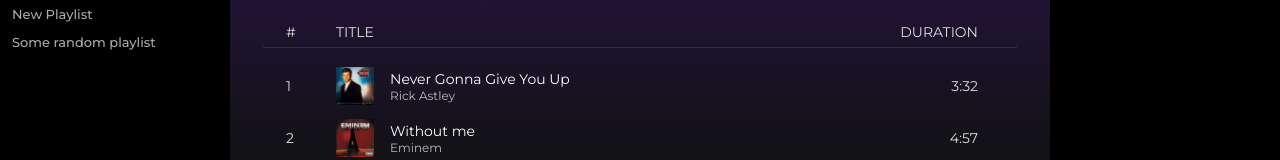
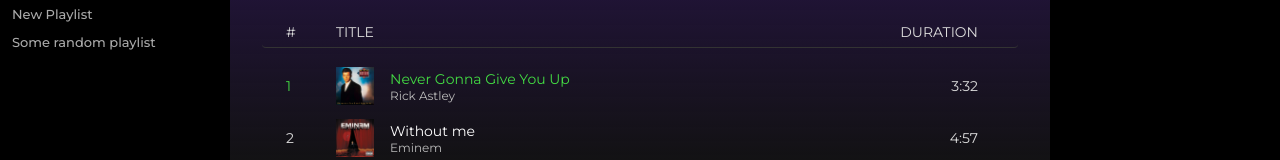
Before and after one commit to xPiccolinox/Spotify-Project, a React (Create React App) app: page /playlist/0 in a window 1280 px wide. Shown: the part 430-590 px from the top of the page. Built offline with nearby package versions, Linux system fonts and the light colour scheme.

Commit message:
Button on song tile changes from ChangeSong to Pause/Play button if it's current song's tile

```diff
--- a/src/App.js
+++ b/src/App.js
@@ -31,7 +31,6 @@ function App() {
       else nextSong()
     }
   })
-
   const changeSong = (id, index) => {
     setPlaylistId(id)
     setPlaylistSongIndex(index)
@@ -77,7 +76,7 @@ function App() {
             <Route path="/" element={<Home />} />
             <Route path="/search" element={<Search />} />
             <Route path="/yourlibrary" element={<YourLibrary />} />
-            <Route path="/playlist/:id" element={<Playlist changeSong={changeSong} playlistId={playlistId} playlistSongIndex={playlistSongIndex} paused={paused} />} />
+            <Route path="/playlist/:id" element={<Playlist changeSong={changeSong} playlistId={playlistId} playlistSongIndex={playlistSongIndex} pause={pause} paused={paused} />} />
             <Route path="/yourepisodes" element={<YourEpisodes />} />
           </Routes>
           <Topbar />
--- a/src/Player/Player.js
+++ b/src/Player/Player.js
@@ -6,14 +6,13 @@ import SongBar from './SongBar/SongBar'
 import SongButtonsRight from './SongButtonsRight/SongButtonsRight'
 
 const Player = (props) => {
-  let playlistId = props.playlistId
-  let song = db.playlists[playlistId].songs[props.playlistSongIndex]
+  let song = db.playlists[props.playlistId].songs[props.playlistSongIndex]
 
   return(
     <div className="player">
       <SongInfo song={song} />
       <SongButtons  shuffle={props.shuffle} previousSong={props.previousSong} pause={props.pause} nextSong={props.nextSong} repeat={props.repeat} props={[props.shuffled, props.paused, props.repeated]} />
-      <SongBar song={song} playlistSongIndex={props.playlistSongIndex} />
+      <SongBar song={song} playlistSongIndex={props.playlistSongIndex} playlistId={props.playlistId}/>
       <SongButtonsRight />
     </div>
   )
--- a/src/Player/SongBar/SongBar.js
+++ b/src/Player/SongBar/SongBar.js
@@ -19,7 +19,7 @@ const SongBar = (props) => {
 
   useEffect(() => {
     document.getElementById('audioPlayer').load()
-  }, [props.playlistSongIndex])
+  }, [props.playlistSongIndex, props.playlistId])
 
   useEffect(() => {
     let audioPlayer = document.getElementById('audioPlayer')
--- a/src/content/Playlist/Playlist.css
+++ b/src/content/Playlist/Playlist.css
@@ -105,6 +105,7 @@
   position: absolute;
   height: 12px;
   filter: opacity(0);
+  z-index: 1;
   transform: translate(calc(-50% + 5px), calc(-50% + 9px));
 }
 #playlist .song:nth-child(n+2):hover .songIndex{
@@ -187,6 +188,12 @@
 #playlist .song:nth-child(n+2):hover .songIndex #currentSongAnimation {
   filter: opacity(0);
 }
+#playlist #currentSong .songIndex {
+  color: #44dd44;
+}
+#playlist #currentSong:hover .songIndex {
+  color: #44dd4400;
+}
 #playlist #currentSong .songInfo .songTitleAuthors .songTitle {
-  color: #44ee44;
+  color: #44dd44;
 }
--- a/src/content/Playlist/Playlist.js
+++ b/src/content/Playlist/Playlist.js
@@ -3,7 +3,7 @@ import db from '../../data/db.json'
 import './Playlist.css'
 import PlaylistImage from '../components/PlaylistImage/PlaylistImage'
 
-const Playlist = ({ changeSong, playlistId, playlistSongIndex, paused }) => {
+const Playlist = ({ changeSong, playlistId, playlistSongIndex, pause, paused }) => {
   const { id } = useParams()
   let playlistType
   let playlistAuthor
@@ -19,10 +19,17 @@ const Playlist = ({ changeSong, playlistId, playlistSongIndex, paused }) => {
         </div>
       )
     })
-    let indexOutput
     let idOutput
-    if (playlistId == id && playlistSongIndex == index && paused == false) {
+    let imageOutput = `/icons/content/icon_songPaused_true.png`
+    let playPauseButton = <img src={imageOutput} alt="play/pause.png" onClick={() => changeSong(id, index)} />
+    if (playlistId == id && playlistSongIndex == index){
       idOutput = "currentSong"
+      imageOutput = `/icons/content/icon_songPaused_${paused}.png`
+      // Bug
+      playPauseButton = <img src={imageOutput} alt="play/pause.png" onClick={() => pause()}/>
+    }
+    let indexOutput = index + 1
+    if (playlistId == id && playlistSongIndex == index && paused == false)  {
       indexOutput = (
       <div id="currentSongAnimation">
         <div id="currentSongAnimation1"></div>
@@ -32,7 +39,6 @@ const Playlist = ({ changeSong, playlistId, playlistSongIndex, paused }) => {
       </div>
       )
     }
-    else indexOutput = index + 1
 
     if (Math.floor(db.songs[db.playlists[id].songs[index]].duration % 60) < 10) songDuration = `${Math.floor(db.songs[db.playlists[id].songs[index]].duration / 60)}:0${Math.floor(db.songs[db.playlists[id].songs[index]].duration % 60)}`
     else songDuration = `${Math.floor(db.songs[db.playlists[id].songs[index]].duration / 60)}:${Math.floor(db.songs[db.playlists[id].songs[index]].duration % 60)}`
@@ -40,7 +46,7 @@ const Playlist = ({ changeSong, playlistId, playlistSongIndex, paused }) => {
     return (
       <div key={index} className="song" id={idOutput} onDoubleClick={() => changeSong(id, index)}>
         <div className="songIndex">
-          <img src="/icons/content/icon_songPaused_true.png" alt="play" onClick={() => changeSong(id, index)} />
+          {playPauseButton}
           {indexOutput}
         </div>
         <div className="songInfo">
```
Also changed, not shown: public/icons/content/icon_songPaused_false.png (added), 1 other file (tests, documents, lock files or other folders).
